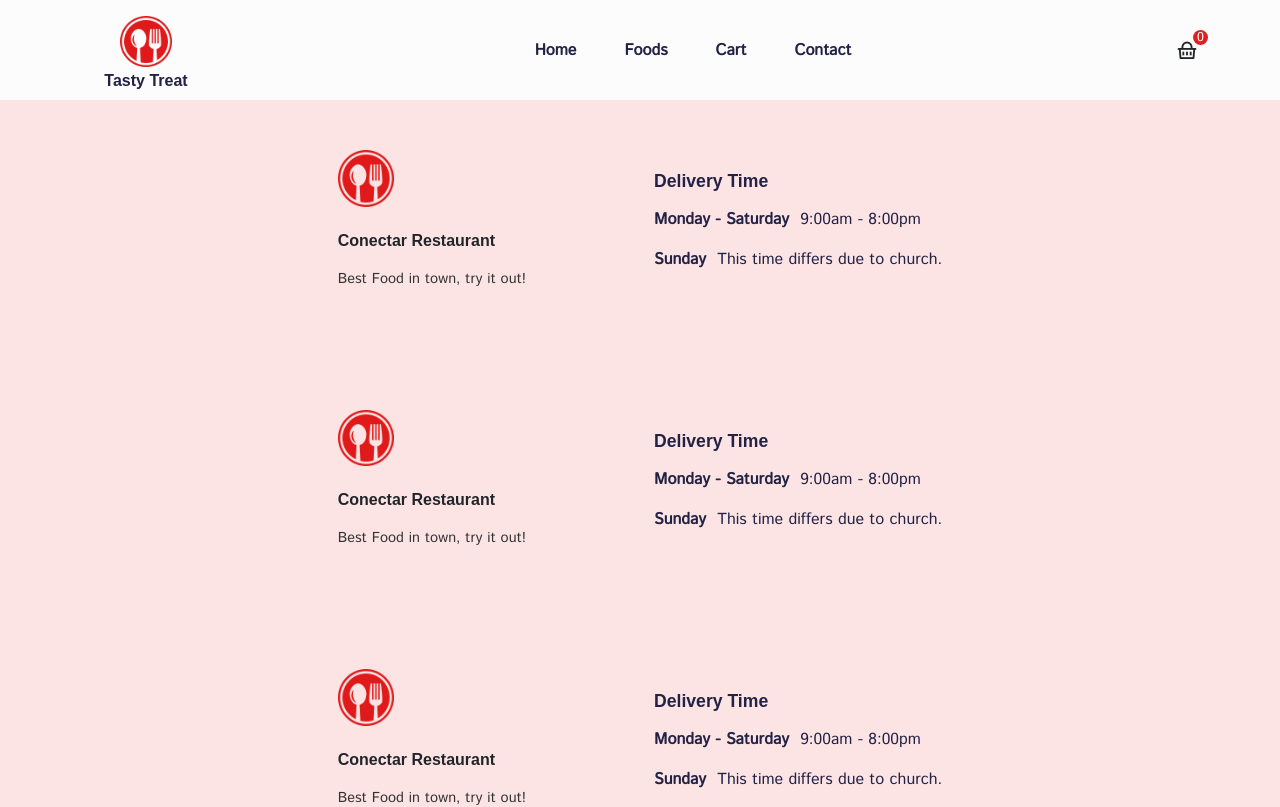
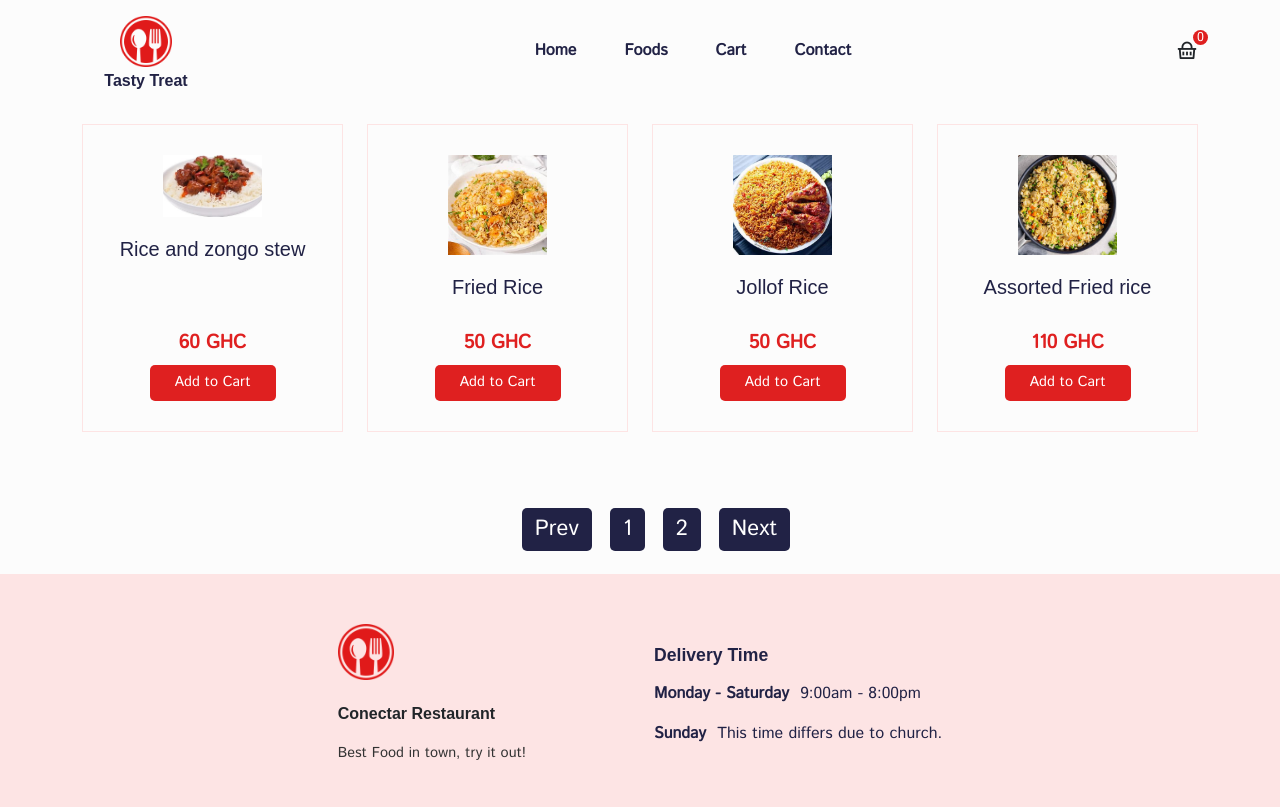
Before and after one commit to SasukeGh/conectar-v2, a React (Create React App) app: page /menu in a window 1280 px wide. Shown: the top 807 px of the page. Built offline with nearby package versions, Linux system fonts and the light colour scheme; a web font is replaced by a local one.

Commit message:
Update Routers.js
claude help 1

```diff
--- a/src/routes/Routers.js
+++ b/src/routes/Routers.js
@@ -6,7 +6,7 @@ import Pizzas from "../pages/Pizzas";
 import PizzaDetails from "../pages/PizzaDetails";
 import Cart from "../pages/Cart";
 import Checkout from "../pages/Checkout";
-import menu from "../pages/menu";
+import Menu from "../pages/menu"; // Make sure this import uses consistent casing
 
 const Routers = () => {
   return (
@@ -14,6 +14,7 @@ const Routers = () => {
       <Route path="/" element={<Navigate to="/home" />} />
       <Route path="/home" element={<Home />} />
       <Route path="/pizzas" element={<Pizzas />} />
+      <Route path="/menu" element={<Menu />} /> {/* Add this missing route */}
       <Route path="/cart" element={<Cart />} />
       <Route path="/checkout" element={<Checkout />} />
       <Route path="/pizzas/:id" element={<PizzaDetails />} />
```
